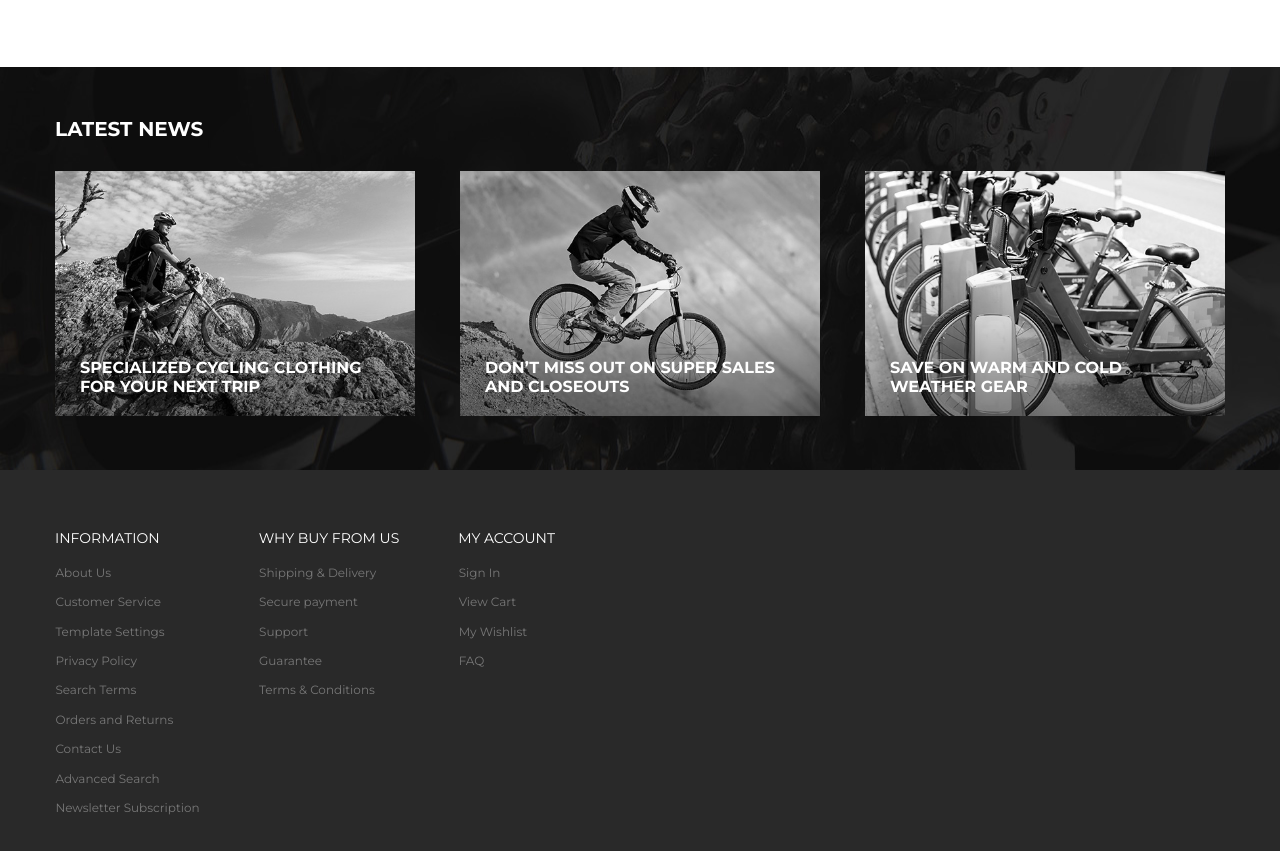
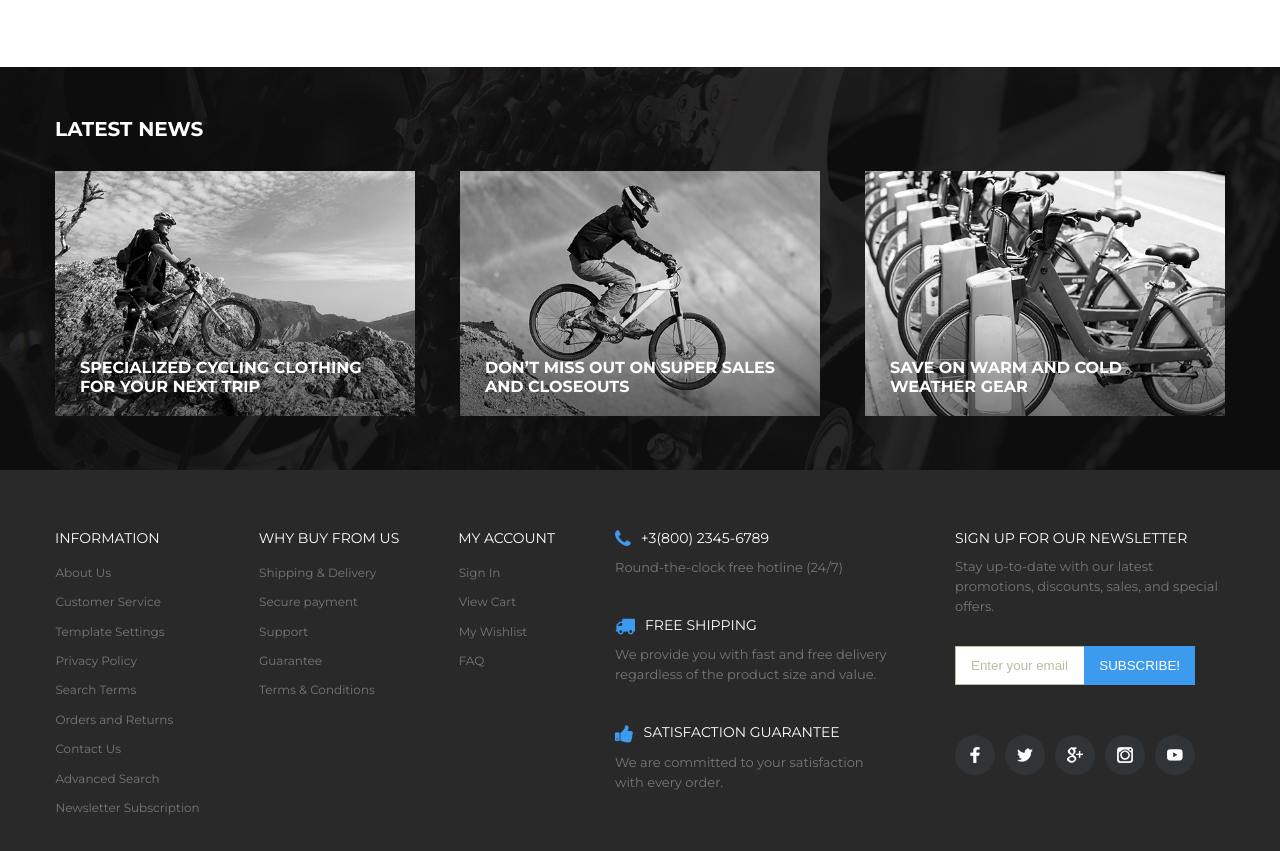
Before and after one commit to pavel-khv/AllyBike, a plain HTML site: page index.html in a window 1280 px wide. Shown: the part 2949-3800 px from the top of the page. Drawn offline with Linux system fonts and the light colour scheme; a web font is replaced by a local one.

Commit message:
25/10 footer

```diff
--- a/css/style.css
+++ b/css/style.css
@@ -702,8 +702,10 @@ input:-ms-input-placeholder {
     background: #243238; }
 
 .blog {
-  width: 100%;
-  background: url("../img/blog/blog_bg.jpg") no-repeat; }
+  min-width: 100%;
+  background: url("../img/blog/blog_bg.jpg") no-repeat;
+  -webkit-background-size: cover;
+          background-size: cover; }
   .blog__wrap {
     width: 1170px;
     margin: 0 auto;
@@ -839,3 +841,149 @@ input:-ms-input-placeholder {
     transition: 0.3s ease; }
     .footer__link:hover {
       color: #3d9bef; }
+
+.contacts {
+  width: 280px; }
+  .contacts__title {
+    color: #fff;
+    font-size: 14px;
+    line-height: 36px; }
+  .contacts__text {
+    color: #777;
+    font-size: 13px;
+    line-height: 20px; }
+
+.number:before {
+  content: "\f095";
+  font-family: FontAwesome;
+  color: #3d9bef;
+  font-size: 20px;
+  margin-right: 10px;
+  vertical-align: middle; }
+
+.shipping:before {
+  content: "\f0d1";
+  font-family: FontAwesome;
+  color: #3d9bef;
+  font-size: 20px;
+  margin-right: 10px;
+  vertical-align: middle; }
+
+.guarantee:before {
+  content: "\f164";
+  font-family: FontAwesome;
+  color: #3d9bef;
+  font-size: 20px;
+  margin-right: 10px;
+  vertical-align: middle; }
+
+.contacts__telephone,
+.contacts__shipping,
+.contacts__statisfaction {
+  margin-bottom: 30px; }
+
+@-webkit-keyframes rotate {
+  50% {
+    -webkit-transform: scale(0.8);
+            transform: scale(0.8); }
+  100% {
+    -webkit-transform: scale(1);
+            transform: scale(1); } }
+
+@keyframes rotate {
+  50% {
+    -webkit-transform: scale(0.8);
+            transform: scale(0.8); }
+  100% {
+    -webkit-transform: scale(1);
+            transform: scale(1); } }
+
+.feedback {
+  width: 270px; }
+  .feedback__sign-up {
+    margin-bottom: 30px; }
+  .feedback__search {
+    position: relative;
+    width: 190px;
+    margin-bottom: 50px; }
+  .feedback__input {
+    width: 100px;
+    height: 35px;
+    padding-left: 15px;
+    padding-right: 123px;
+    border: 1px solid #B6C0A5;
+    outline: none;
+    background: #fff;
+    color: #9E9C9C; }
+  .feedback__button {
+    width: 39px;
+    height: 39px;
+    cursor: pointer;
+    -webkit-transition: 0.3s ease;
+    -o-transition: 0.3s ease;
+    transition: 0.3s ease;
+    outline: 0;
+    border: none;
+    width: auto;
+    position: absolute;
+    top: 0;
+    right: -50px;
+    padding: 0 15px;
+    background: #3d9bef;
+    -webkit-transition: 0;
+    -o-transition: 0;
+    transition: 0;
+    color: #fff; }
+    .feedback__button:before {
+      font-family: FontAwesome;
+      font-size: 16px;
+      line-height: 39px; }
+    .feedback__button:hover {
+      -webkit-animation: rotate 0.3s linear;
+              animation: rotate 0.3s linear; }
+  .feedback__social {
+    width: 89%;
+    display: -webkit-box;
+    display: -webkit-flex;
+    display: -ms-flexbox;
+    display: flex;
+    -webkit-box-pack: justify;
+    -webkit-justify-content: space-between;
+        -ms-flex-pack: justify;
+            justify-content: space-between; }
+
+input::-webkit-input-placeholder {
+  color: #B6C0A5; }
+
+input:-moz-placeholder {
+  color: #B6C0A5; }
+
+input:-ms-input-placeholder {
+  color: #B6C0A5; }
+
+.fb {
+  background: url(../img/soc_icons/fb.png) no-repeat center; }
+
+.tw {
+  background: url(../img/soc_icons/twitter.png) no-repeat center; }
+
+.google {
+  background: url(../img/soc_icons/google.png) no-repeat center; }
+
+.inst {
+  background: url(../img/soc_icons/inst.png) no-repeat center; }
+
+.youtube {
+  background: url(../img/soc_icons/youtube.png) no-repeat center; }
+
+.soc {
+  width: 40px;
+  height: 40px;
+  -webkit-border-radius: 50%;
+          border-radius: 50%;
+  background-color: #303436;
+  -webkit-transition: 0.3s ease;
+  -o-transition: 0.3s ease;
+  transition: 0.3s ease; }
+  .soc:hover {
+    background-color: #3d9bef; }
--- a/index.html
+++ b/index.html
@@ -545,7 +545,37 @@
 						</ul>
 					</div>
 				</div>
-
+				<div class="contacts">
+					<div class="contacts__telephone">
+						<a href="" class="contacts__title number">+3(800) 2345-6789</a>
+						<p class="contacts__text">Round-the-clock free hotline (24/7)</p>
+					</div>
+					<div class="contacts__shipping">
+						<span class="contacts__title shipping">FREE SHIPPING</span>
+						<p class="contacts__text">We provide you with fast and free delivery regardless of the product size and value.</p>
+					</div>
+					<div class="contacts__statisfaction">
+						<span class="contacts__title guarantee">SATISFACTION GUARANTEE</span>
+						<p class="contacts__text">We are committed to your satisfaction with every order.</p>
+					</div>
+				</div>
+				<div class="feedback">
+					<div class="feedback__sign-up">
+						<span class="contacts__title">SIGN UP FOR OUR NEWSLETTER</span>
+						<p class="contacts__text">Stay up-to-date with our latest promotions, discounts, sales, and special offers.</p>
+					</div>
+					<form class="feedback__search">
+						<input type="text" placeholder="Enter your email" class="feedback__input">
+						<button type="submit" class="feedback__button">SUBSCRIBE!</button>
+					</form>
+					<div class="feedback__social">
+						<a href=""><div class="soc fb"></div></a>
+						<a href=""><div class="soc tw"></div></a>
+						<a href=""><div class="soc google"></div></a>
+						<a href=""><div class="soc inst"></div></a>
+						<a href=""><div class="soc youtube"></div></a>
+					</div>
+				</div>
 			</div>
 		</footer>
 
```
Also changed, not shown: img/soc_icons/fb.png (added), img/soc_icons/google.png (added), img/soc_icons/inst.png (added), img/soc_icons/twitter.png (added), img/soc_icons/youtube.png (added).
